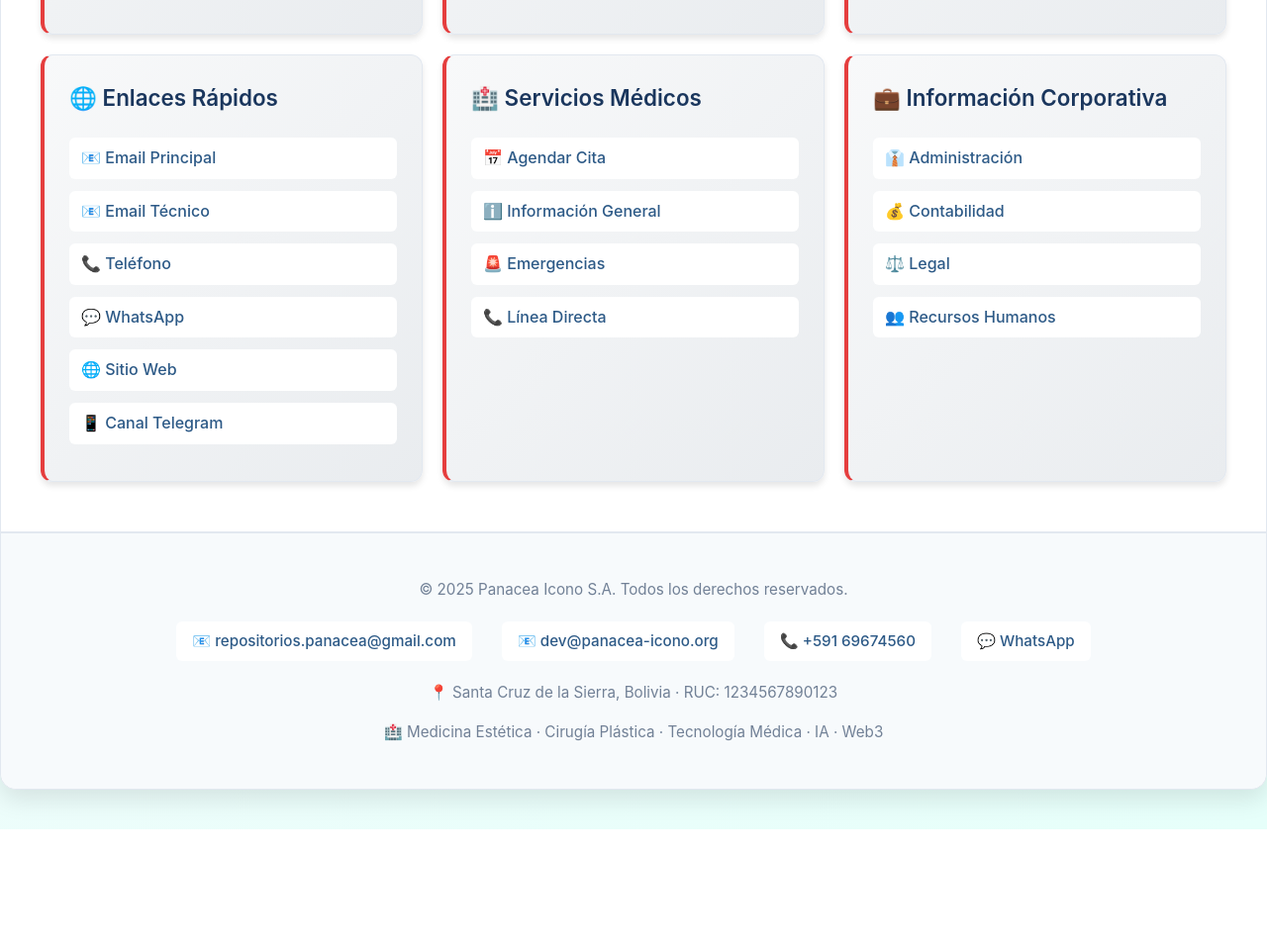
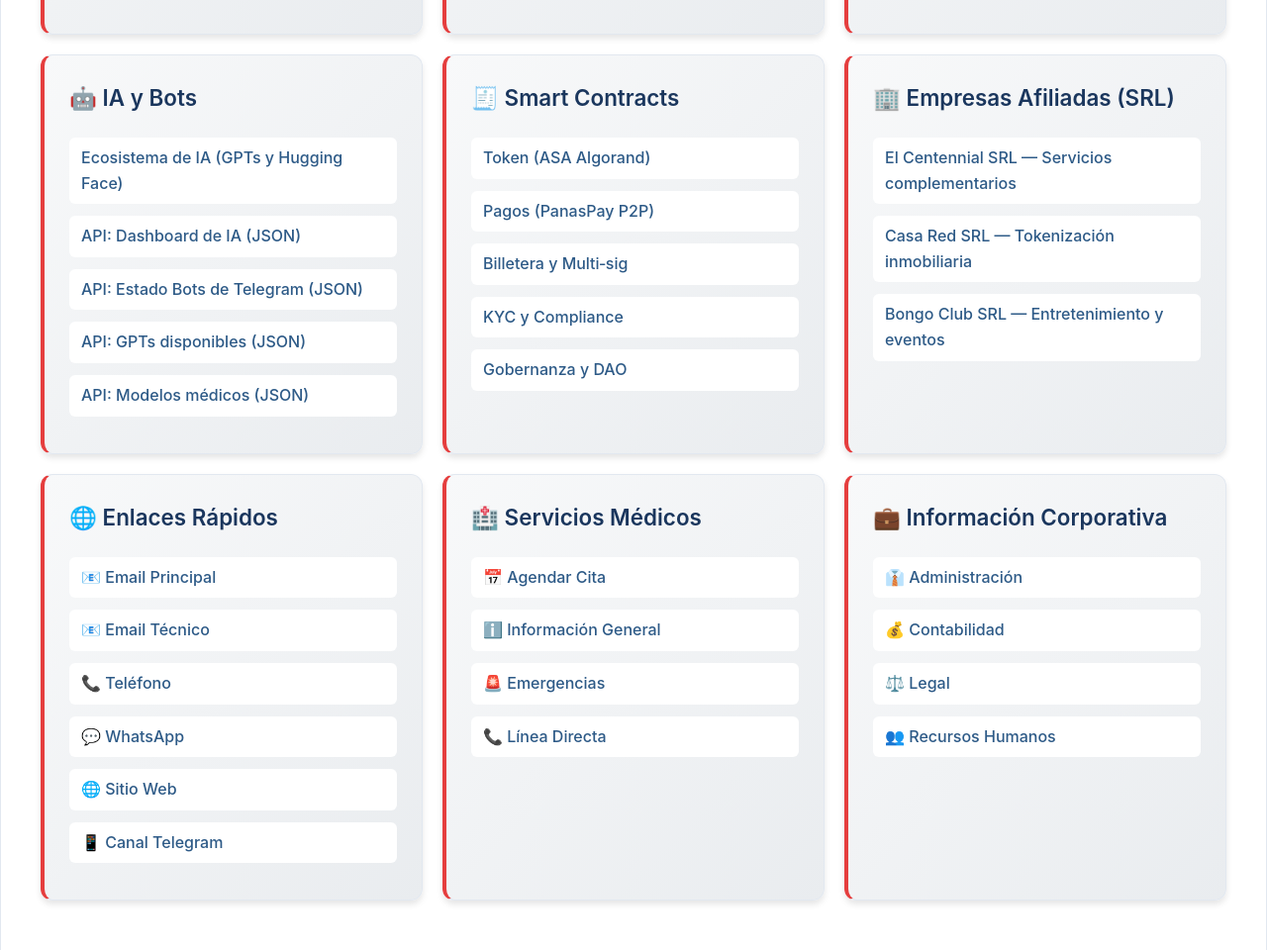
Before and after one commit to panacea-icono/panacea-icono, a plain HTML site: page public/index.html in a window 1280 px wide. Shown: the part 1251-2211 px from the top of the page at 99% size. Before the commit the page ends 2089 px from the top, so only its background shows below. Drawn offline with Linux system fonts and the light colour scheme.

Commit message:
feat(landing): Secciones de IA/Bots, Smart Contracts y Empresas SRL en landing ejecutiva

```diff
--- a/public/index.html
+++ b/public/index.html
@@ -250,6 +250,37 @@
             </div>
 
             <div class="card">
+                <h3>🤖 IA y Bots</h3>
+                <div class="links">
+                    <a href="/docs/ai/README.md">Ecosistema de IA (GPTs y Hugging Face)</a>
+                    <a href="/ai/dashboard" target="_blank" rel="noopener">API: Dashboard de IA (JSON)</a>
+                    <a href="/bots/telegram/status" target="_blank" rel="noopener">API: Estado Bots de Telegram (JSON)</a>
+                    <a href="/ai/gpts" target="_blank" rel="noopener">API: GPTs disponibles (JSON)</a>
+                    <a href="/ai/models" target="_blank" rel="noopener">API: Modelos médicos (JSON)</a>
+                </div>
+            </div>
+
+            <div class="card">
+                <h3>🧾 Smart Contracts</h3>
+                <div class="links">
+                    <a href="https://github.com/panacea-icono/panacea_smart_contracts/tree/main/contracts/token" target="_blank" rel="noopener">Token (ASA Algorand)</a>
+                    <a href="https://github.com/panacea-icono/panacea_smart_contracts/tree/main/contracts/payments" target="_blank" rel="noopener">Pagos (PanasPay P2P)</a>
+                    <a href="https://github.com/panacea-icono/panacea_smart_contracts/tree/main/contracts/wallet" target="_blank" rel="noopener">Billetera y Multi‑sig</a>
+                    <a href="https://github.com/panacea-icono/panacea_smart_contracts/tree/main/contracts/kyc" target="_blank" rel="noopener">KYC y Compliance</a>
+                    <a href="https://github.com/panacea-icono/panacea_smart_contracts/tree/main/contracts/governance" target="_blank" rel="noopener">Gobernanza y DAO</a>
+                </div>
+            </div>
+
+            <div class="card">
+                <h3>🏢 Empresas Afiliadas (SRL)</h3>
+                <div class="links">
+                    <a href="#">El Centennial SRL — Servicios complementarios</a>
+                    <a href="https://github.com/panacea-icono/CASA-RED-SRL" target="_blank" rel="noopener">Casa Red SRL — Tokenización inmobiliaria</a>
+                    <a href="#">Bongo Club SRL — Entretenimiento y eventos</a>
+                </div>
+            </div>
+
+            <div class="card">
                 <h3>🌐 Enlaces Rápidos</h3>
                 <div class="links">
                     <a href="mailto:repositorios.panacea@gmail.com">📧 Email Principal</a>
```
